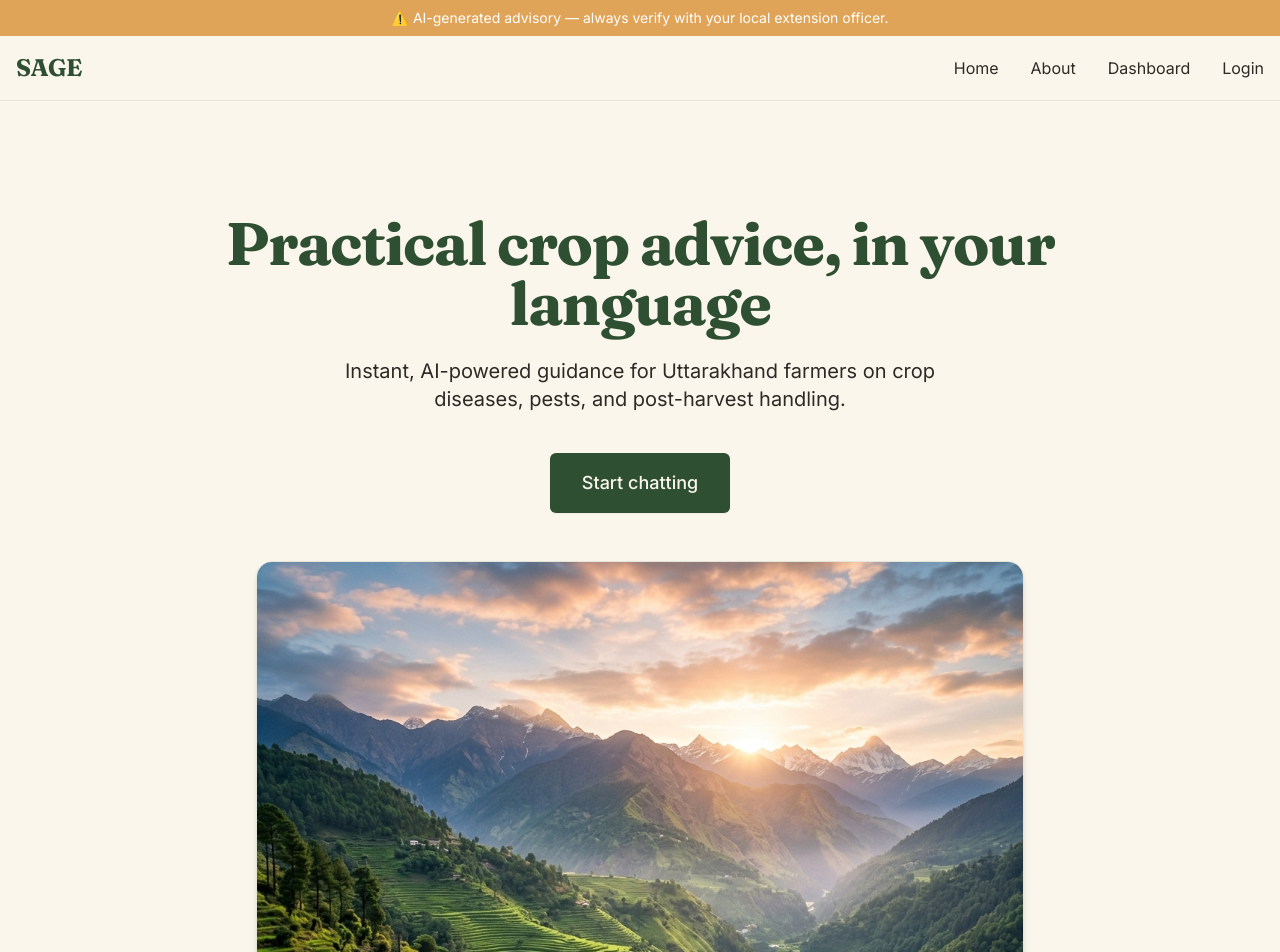
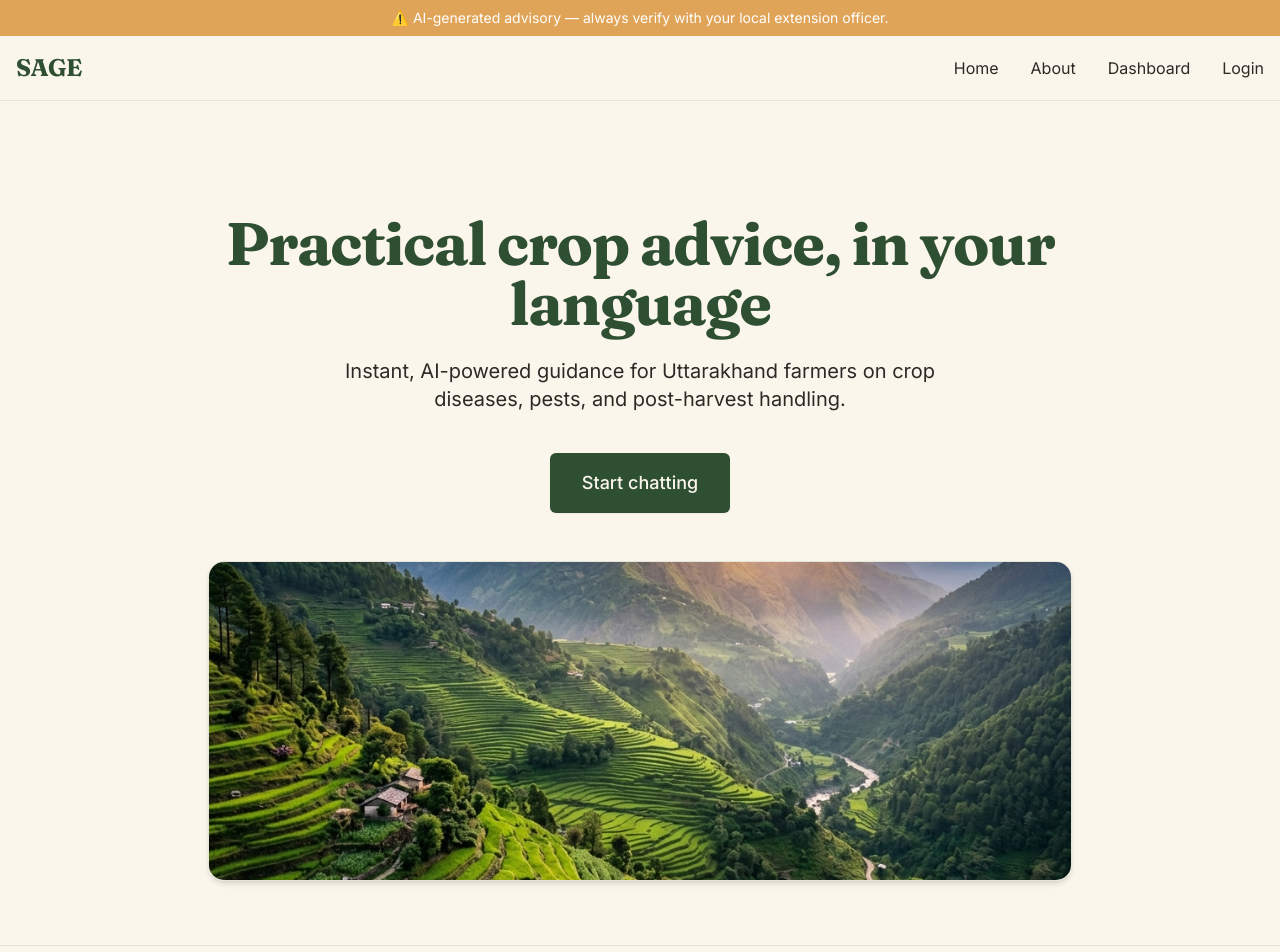
Before and after one commit to oomm00/Smart-Agriculture-Guidance-Engine-SAGE-, a React (Vite) app in the folder frontend/: page / in a window 1280 px wide. Shown: the top 952 px of the page. Built offline with nearby package versions, Linux system fonts and the light colour scheme.

Commit message:
style: crop hero image to take less vertical space

```diff
--- a/frontend/src/components/Hero.jsx
+++ b/frontend/src/components/Hero.jsx
@@ -18,7 +18,7 @@ export default function Hero() {
         <img
           src="/hero.png"
           alt="Uttarakhand mountain agriculture"
-          className="w-full max-w-3xl mx-auto rounded-2xl object-cover shadow-md border border-forest/10"
+          className="w-full h-64 sm:h-80 max-w-4xl mx-auto rounded-2xl object-cover shadow-md border border-forest/10"
         />
       </div>
     </div>
```
